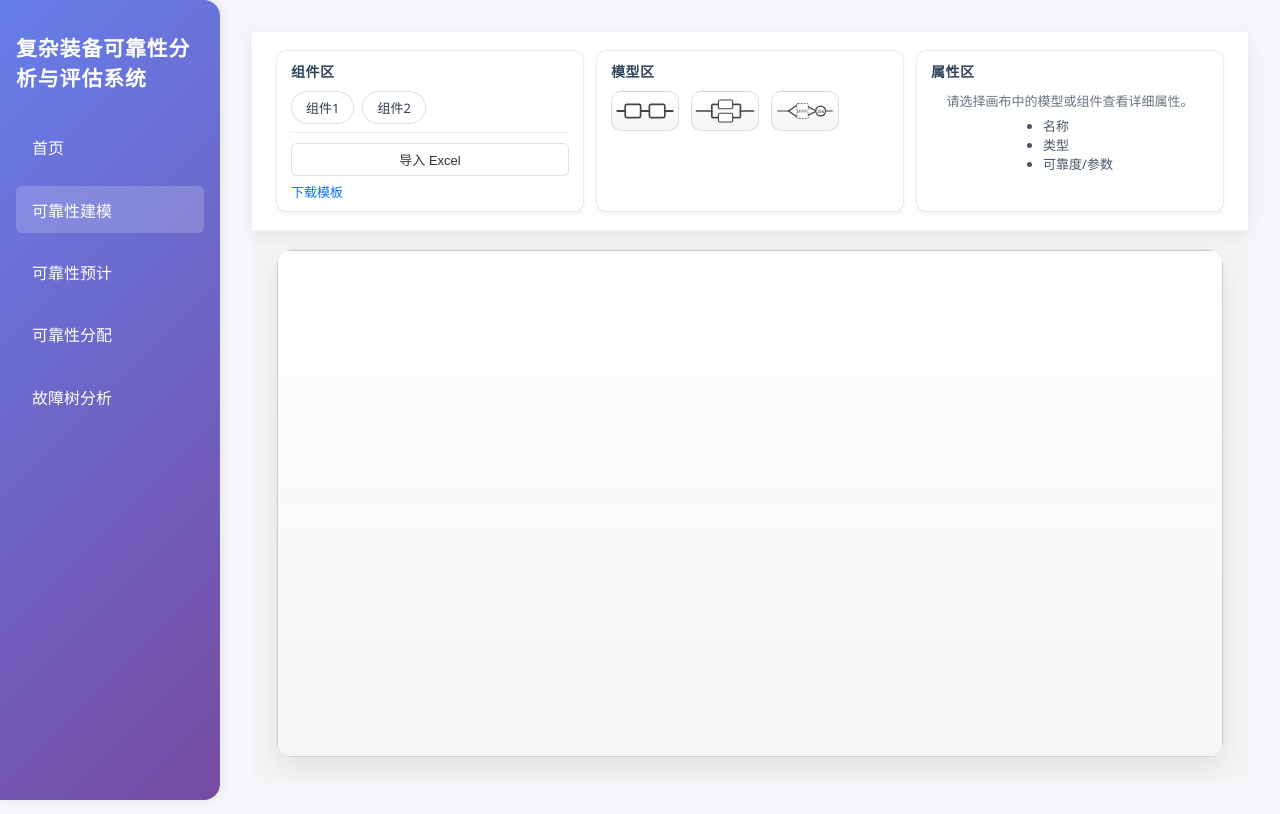
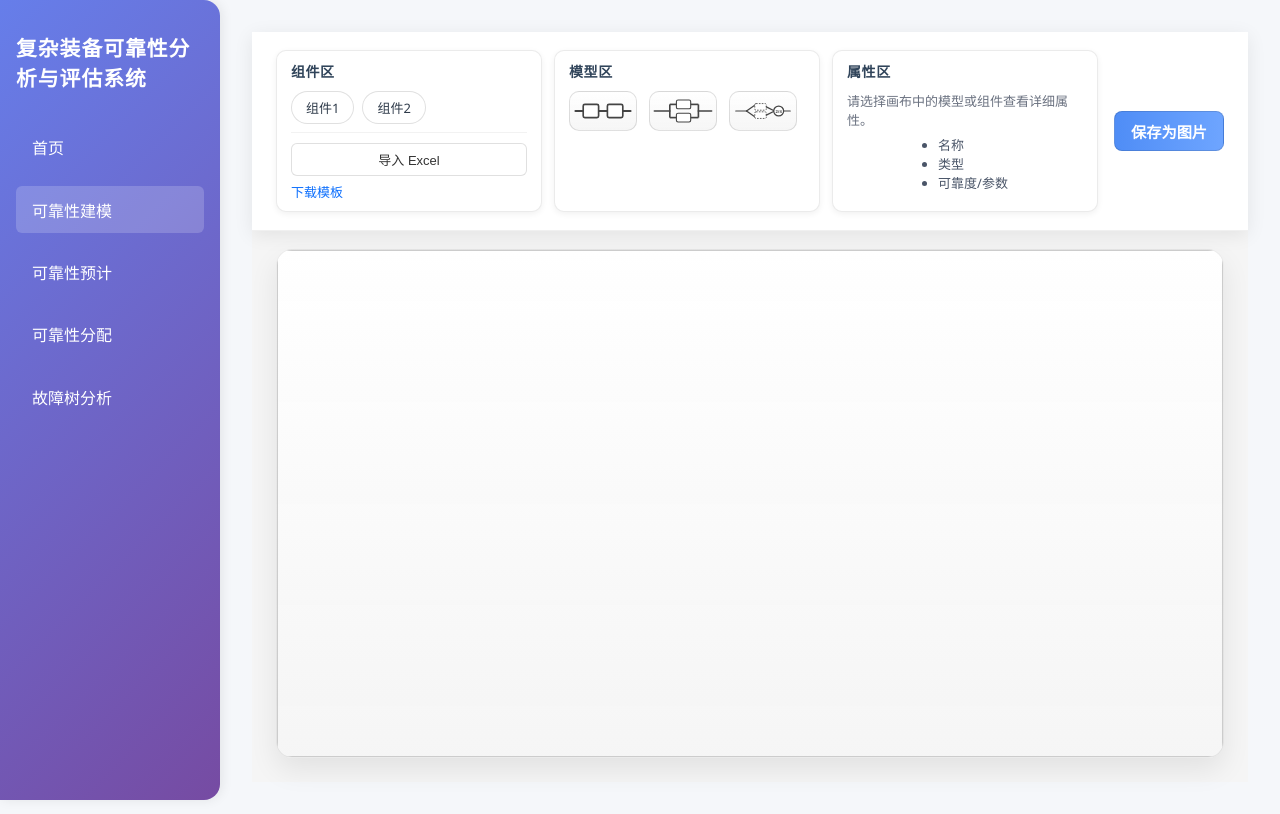
Before and after one commit to 1225698/reliability-software, a Vue app: page /modeling in a window 1280 px wide. Built offline with nearby package versions, Linux system fonts and the light colour scheme.

Commit message:
建模优化

```diff
--- a/package.json
+++ b/package.json
@@ -16,6 +16,7 @@
   },
   "dependencies": {
     "echarts": "^6.0.0",
+    "html-to-image": "^1.11.11",
     "react": "^18.3.1",
     "react-dom": "^18.3.1",
     "vue": "^3.5.18",
--- a/src/components/modeling/ModelingCanvas.vue
+++ b/src/components/modeling/ModelingCanvas.vue
@@ -181,6 +181,8 @@ const items = ref([]);
 const connections = ref([]);
 let idCounter = 0;
 let componentInstanceCounter = 0;
+const STORAGE_KEY = 'modeling-canvas-state-v1';
+let restoringState = false;
 
 const SERIES_CONTAINER_HEIGHT = 50;
 const SERIES_HORIZONTAL_GAP = 75; // adjusted spacing for shorter connectors
@@ -254,6 +256,37 @@ const createComponentInstance = (component, slot) => {
   if (slot !== undefined) instance.slot = slot;
   return instance;
 };
+
+function ensureItemDefaults(item) {
+  if (!item || item.type !== 'model') return;
+  if (!item.style) {
+    item.style = {
+      position: 'absolute',
+      left: item.styleLeft || '0px',
+      top: item.styleTop || '0px',
+      zIndex: 1,
+    };
+  }
+  if (!item.connectors || !item.connectors.in || !item.connectors.out) {
+    item.connectors = {
+      in: { x: 0, y: 0, snapped: false },
+      out: { x: 0, y: 0, snapped: false },
+    };
+  }
+  if (item.modelType === 'parallel' && !Array.isArray(item.branches)) {
+    item.branches = [{ components: [] }, { components: [] }];
+  }
+  if (item.modelType === 'series' && typeof item.containers !== 'number') {
+    item.containers = 2;
+  }
+  if (item.modelType === 'redundancy') {
+    if (typeof item.k !== 'number') item.k = 2;
+    if (typeof item.n !== 'number') item.n = 4;
+    if (!Array.isArray(item.branches) || item.branches.length === 0) {
+      item.branches = Array.from({ length: item.n }, () => ({ components: [] }));
+    }
+  }
+}
 
 function getSeriesLayout(item) {
   const containerCount = Math.max(1, item.containers ?? 2);
@@ -706,9 +739,34 @@ const handleWindowKey = (event) => {
   if (event.key === 'Escape') hideContextMenu();
 };
 
+const restoreState = () => {
+  if (typeof window === 'undefined' || typeof localStorage === 'undefined') return;
+  const raw = localStorage.getItem(STORAGE_KEY);
+  if (!raw) return;
+  try {
+    const parsed = JSON.parse(raw);
+    restoringState = true;
+    const restoredItems = Array.isArray(parsed.items) ? parsed.items.map(item => ({ ...item })) : [];
+    restoredItems.forEach(ensureItemDefaults);
+    items.value = restoredItems;
+    connections.value = Array.isArray(parsed.connections) ? parsed.connections : [];
+    if (typeof parsed.idCounter === 'number') idCounter = parsed.idCounter;
+    if (typeof parsed.componentInstanceCounter === 'number') componentInstanceCounter = parsed.componentInstanceCounter;
+    nextTick(() => {
+      items.value.forEach(it => updateItemConnectors(it.id));
+      restoringState = false;
+      persistState();
+    });
+  } catch (error) {
+    restoringState = false;
+    console.error('加载建模画布状态失败:', error);
+  }
+};
+
 onMounted(() => {
   window.addEventListener('click', handleWindowClick);
   window.addEventListener('keydown', handleWindowKey);
+  restoreState();
 });
 
 onBeforeUnmount(() => {
@@ -1156,6 +1214,7 @@ const getItemConnectors = (item, customLeft, customTop) => {
 const updateItemConnectors = (itemId) => {
   const item = items.value.find(i => i.id === itemId);
   if (item) {
+    ensureItemDefaults(item);
     syncItemStyle(item);
     const connectors = getItemConnectors(item);
     item.connectors.in.x = connectors.in.x;
@@ -1289,8 +1348,28 @@ function getRedundancyLayout(item) {
   };
 }
 
+const persistState = () => {
+  if (restoringState || typeof window === 'undefined' || typeof localStorage === 'undefined') return;
+  try {
+    const payload = {
+      items: items.value,
+      connections: connections.value,
+      idCounter,
+      componentInstanceCounter,
+    };
+    localStorage.setItem(STORAGE_KEY, JSON.stringify(payload));
+  } catch (error) {
+    console.error('保存建模画布状态失败:', error);
+  }
+};
+
 watch(items, () => {
   items.value.forEach(it => updateItemConnectors(it.id));
+  persistState();
+}, { deep: true });
+
+watch(connections, () => {
+  persistState();
 }, { deep: true });
 
 </script>
@@ -1350,16 +1429,16 @@ watch(items, () => {
   align-items: stretch;
 }
 .dropped-component {
-  background-color: lightgreen;
-  padding: 3px 6px;
+  padding: 2px 4px;
   margin-top: 0;
   text-align: center;
-  border-radius: 4px;
-  word-break: break-all;
+  word-break: break-word;
   white-space: normal;
   line-height: 1.25;
   width: 100%;
   align-self: stretch;
+  background: none;
+  border: none;
 }
 
 /* Redundancy Model Styles */
--- a/src/views/Modeling.vue
+++ b/src/views/Modeling.vue
@@ -5,8 +5,19 @@
       <div class="palette-ribbon">
         <ComponentPalette />
       </div>
+      <div class="toolbar-actions">
+        <button
+          type="button"
+          class="export-button"
+          @click="onExportImage"
+          :disabled="exportLoading"
+        >
+          {{ exportLoading ? '导出中…' : '保存为图片' }}
+        </button>
+      </div>
     </div>
     <div
+      ref="stageRef"
       class="canvas-stage"
       @dragover.prevent
       @drop="onCanvasDrop"
@@ -22,9 +33,41 @@ import ComponentPalette from '@/components/modeling/ComponentPalette.vue';
 import ModelingCanvas from '@/components/modeling/ModelingCanvas.vue';
 
 const canvasRef = ref(null);
+const stageRef = ref(null);
+const exportLoading = ref(false);
 
 const onCanvasDrop = (event) => {
   canvasRef.value?.onCanvasDrop(event);
+};
+
+const onExportImage = async () => {
+  if (exportLoading.value) return;
+  const stageEl = stageRef.value;
+  if (!stageEl) {
+    window.alert('画布尚未准备好');
+    return;
+  }
+  exportLoading.value = true;
+  try {
+    const { toPng } = await import('html-to-image');
+    const canvasEl = stageEl.querySelector('.modeling-canvas');
+    const target = canvasEl || stageEl;
+    const dataUrl = await toPng(target, {
+      backgroundColor: '#ffffff',
+      pixelRatio: Math.min(2, window.devicePixelRatio || 1),
+      cacheBust: true,
+    });
+    const link = document.createElement('a');
+    const timestamp = new Date().toISOString().replace(/[:.]/g, '-');
+    link.download = `可靠性建模_${timestamp}.png`;
+    link.href = dataUrl;
+    link.click();
+  } catch (error) {
+    console.error('导出建模画布失败:', error);
+    window.alert('导出失败，请稍后重试');
+  } finally {
+    exportLoading.value = false;
+  }
 };
 </script>
 
@@ -39,15 +82,41 @@ const onCanvasDrop = (event) => {
 .top-bar {
   display: flex;
   align-items: center;
+  justify-content: space-between;
+  gap: 16px;
   padding: 18px 24px;
   background: #ffffff;
   border-bottom: 1px solid rgba(0, 0, 0, 0.06);
   box-shadow: 0 4px 18px rgba(0, 0, 0, 0.08);
 }
 .palette-ribbon {
-  width: 100%;
+  flex: 1;
   display: flex;
   justify-content: center;
+}
+.toolbar-actions {
+  display: flex;
+  align-items: center;
+}
+.export-button {
+  padding: 8px 16px;
+  border-radius: 8px;
+  border: 1px solid rgba(0, 0, 0, 0.12);
+  background: linear-gradient(90deg, #4f8df6, #6ea5ff);
+  color: #fff;
+  font-size: 0.95rem;
+  font-weight: 600;
+  cursor: pointer;
+  transition: transform 0.2s ease, box-shadow 0.2s ease;
+}
+.export-button:hover:enabled {
+  transform: translateY(-1px);
+  box-shadow: 0 6px 16px rgba(79, 141, 246, 0.25);
+}
+.export-button:disabled {
+  cursor: not-allowed;
+  opacity: 0.7;
+  box-shadow: none;
 }
 .canvas-stage {
   flex: 1;
@@ -67,7 +136,16 @@ const onCanvasDrop = (event) => {
 
 @media (max-width: 920px) {
   .top-bar {
+    flex-direction: column;
+    align-items: stretch;
     padding: 16px;
+    gap: 12px;
+  }
+  .toolbar-actions {
+    justify-content: flex-end;
+  }
+  .export-button {
+    width: 100%;
   }
   .canvas-stage {
     margin: 16px;
```
Also changed, not shown: 1 other file (tests, documents, lock files or other folders).
